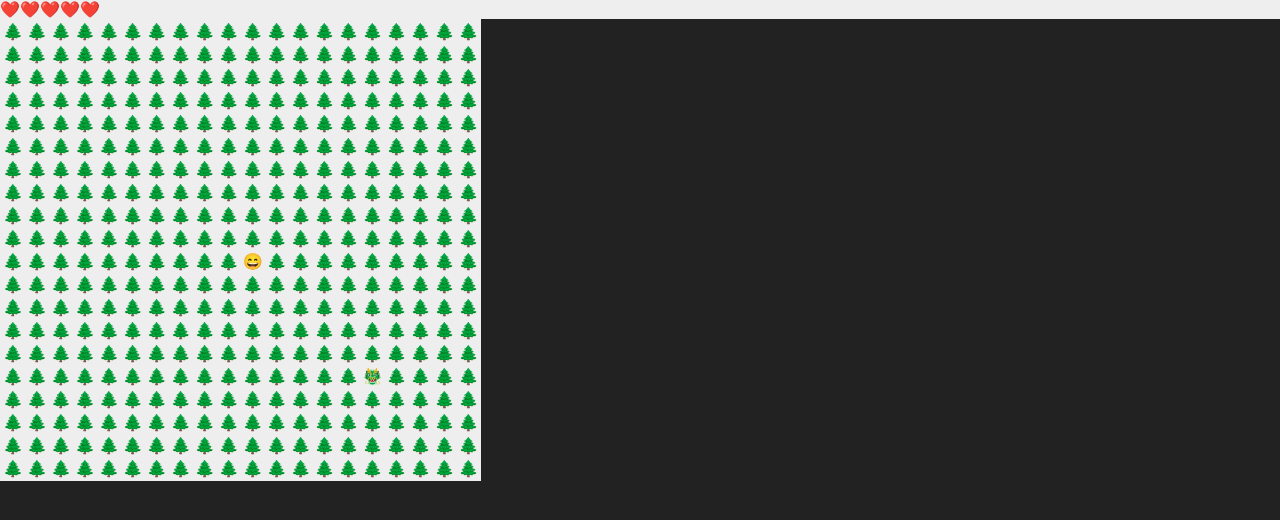
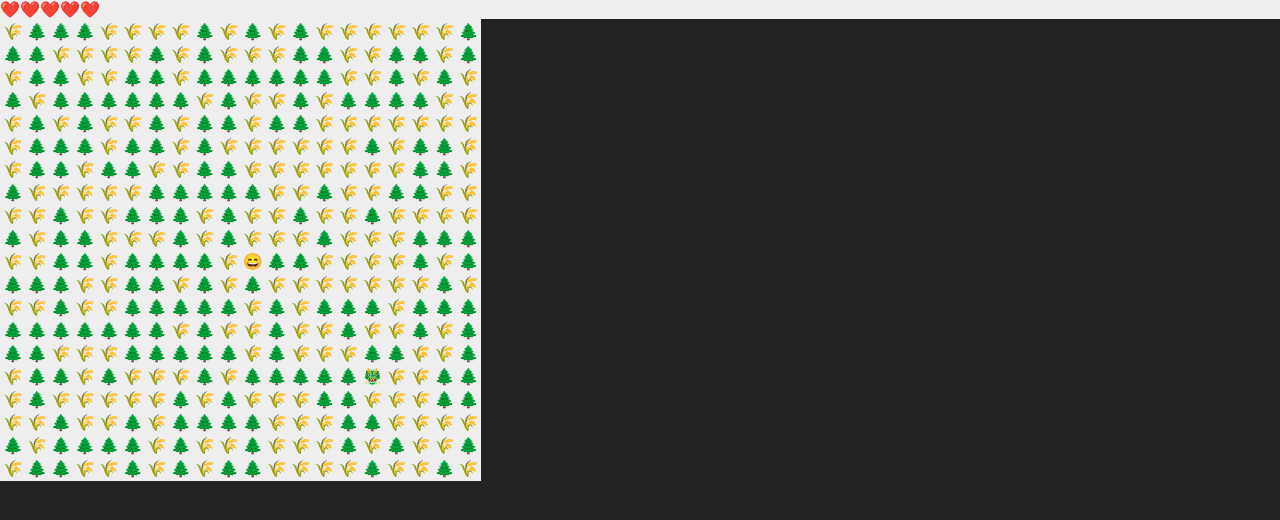
Before and after one commit to steverichey/rpemoji, a plain HTML site: page index.html in a window 1280 px wide. Drawn offline with Linux system fonts and the light colour scheme.

Commit message:
static varied world

```diff
--- a/index.html
+++ b/index.html
@@ -27,6 +27,7 @@
         <script type="text/javascript" src="js/game.js"></script>
         <script type="text/javascript" src="js/player.js"></script>
         <script type="text/javascript" src="js/dragon.js"></script>
+        <script type="text/javascript" src="js/world.js"></script>
         <script type="text/javascript" src="js/main.js"></script>
         <!-- /build -->
     </body>
--- a/js/emoji.js
+++ b/js/emoji.js
@@ -1,4 +1,5 @@
 var EMOJI = EMOJI || {
+    GRASS  : "🌾",
     TREE   : "🌲",
 	FACE   : "😄",
     DRAGON : "🐲",
--- a/js/main.js
+++ b/js/main.js
@@ -52,7 +52,7 @@ var redraw = function() {
             } else if (dragon.x === x && dragon.y === y) {
                 cell.innerHTML = dragon.icon;
             } else {
-                cell.innerHTML = EMOJI.TREE;
+                cell.innerHTML = WORLD.get(x, y);
             }
 
             row.appendChild(cell);
--- a/js/rand.js
+++ b/js/rand.js
@@ -3,7 +3,13 @@ var RAND = RAND || {
     float: function(min, max) {
         return Math.random() * (max - min) + min;
     },
+    int: function(min, max) {
+        return Math.round(this.float(min, max));
+    },
     bool: function() {
         return Math.random() > 0.5;
+    },
+    pick: function(array) {
+        return array[this.int(0, array.length - 1)];
     }
 };
--- /dev/null
+++ b/js/world.js
@@ -0,0 +1,24 @@
+var WORLD = WORLD || {
+    _map: null,
+    _gen: function() {
+
+    },
+    get: function(x, y) {
+        if (this._map === null) {
+            this._map = [];
+
+            for (var mapx = 0; mapx < GAME.HEIGHT; mapx++) {
+                var line = [];
+
+                for (var mapy = 0; mapy < GAME.WIDTH; mapy++) {
+                    var block = RAND.pick([EMOJI.TREE, EMOJI.GRASS]);
+                    line.push(block);
+                }
+
+                this._map.push(line);
+            }
+        }
+
+        return this._map[x][y];
+    }
+};
```
